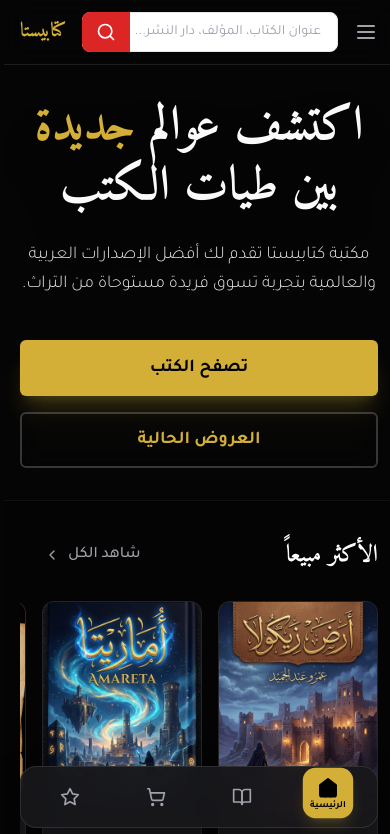
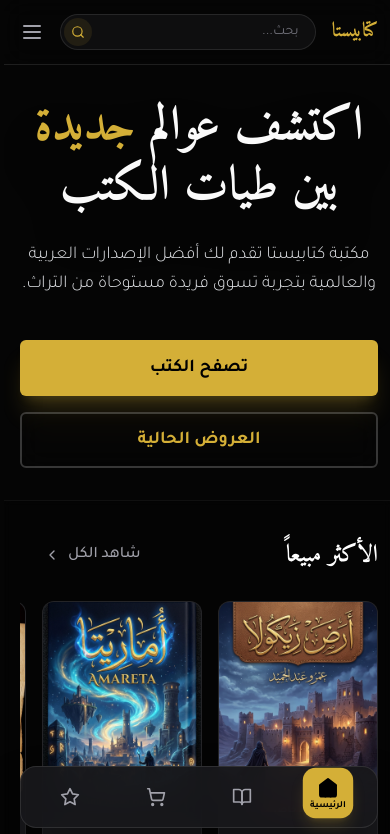
Before and after one commit to Samo-cyber/kitabistav2, a Next.js app: page / in a window 390 px wide. Shown: the top 834 px of the page. Built offline with nearby package versions, Linux system fonts and the light colour scheme.

Commit message:
Update Navbar.tsx

```diff
--- a/src/components/layout/Navbar.tsx
+++ b/src/components/layout/Navbar.tsx
@@ -80,27 +80,21 @@ export function Navbar({ books = [] }: NavbarProps) {
 
     return (
         <>
-            <nav className={cn(
-                "sticky top-0 z-50 w-full border-b border-white/10 bg-background/80 backdrop-blur-md transition-transform duration-300",
-                !isVisible && "-translate-y-full md:translate-y-0"
-            )}>
+            <nav className="sticky top-0 z-50 w-full border-b border-white/10 bg-background/80 backdrop-blur-md">
                 <div className="container mx-auto flex h-16 md:h-20 items-center justify-between px-4 md:px-6 gap-4">
-                    {/* Mobile Menu Button (Right in RTL) */}
-                    <Button
-                        variant="ghost"
-                        size="sm"
-                        className="md:hidden text-zinc-400 hover:text-white p-0 h-auto"
-                        onClick={() => setIsMenuOpen(true)}
-                    >
-                        <Menu className="h-6 w-6" />
-                    </Button>
+                    {/* Logo (Right in RTL) */}
+                    <Link href="/" className="flex items-center gap-2 group shrink-0">
+                        <span className="font-display text-xl md:text-2xl font-bold text-primary group-hover:text-primary-hover transition-colors">
+                            كتابيستا
+                        </span>
+                    </Link>
 
                     {/* Mobile Search Bar (Center) */}
-                    <div className="flex-1 md:hidden relative">
+                    <div className="flex-1 md:hidden relative max-w-[280px] mx-auto">
                         <input
                             type="text"
-                            placeholder="عنوان الكتاب، المؤلف، دار النشر..."
-                            className="w-full h-10 bg-white rounded-lg px-4 pl-12 text-sm text-black placeholder:text-gray-400 focus:outline-none border border-gray-200"
+                            placeholder="بحث..."
+                            className="w-full h-9 bg-zinc-900/50 border border-white/10 rounded-full px-4 pl-10 text-sm text-zinc-200 placeholder:text-zinc-500 focus:outline-none focus:border-primary/50 focus:ring-1 focus:ring-primary/20 transition-all"
                             value={searchQuery}
                             onChange={(e) => setSearchQuery(e.target.value)}
                             onKeyDown={(e) => {
@@ -113,23 +107,26 @@ export function Navbar({ books = [] }: NavbarProps) {
                             }}
                         />
                         <button
-                            className="absolute left-0 top-0 h-10 w-12 bg-red-600 rounded-l-lg flex items-center justify-center text-white hover:bg-red-700 transition-colors"
+                            className="absolute left-1 top-1/2 -translate-y-1/2 h-7 w-7 bg-primary/10 text-primary rounded-full flex items-center justify-center hover:bg-primary hover:text-black transition-all"
                             onClick={() => {
                                 if (searchQuery.trim()) {
                                     window.location.href = `/shop?search=${encodeURIComponent(searchQuery)}`;
                                 }
                             }}
                         >
-                            <Search className="h-5 w-5" />
+                            <Search className="h-3.5 w-3.5" />
                         </button>
                     </div>
 
-                    {/* Logo (Left in RTL) */}
-                    <Link href="/" className="flex items-center gap-2 group shrink-0">
-                        <span className="font-display text-xl md:text-2xl font-bold text-primary group-hover:text-primary-hover transition-colors">
-                            كتابيستا
-                        </span>
-                    </Link>
+                    {/* Mobile Menu Button (Left in RTL) */}
+                    <Button
+                        variant="ghost"
+                        size="sm"
+                        className="md:hidden text-zinc-400 hover:text-white p-0 h-auto"
+                        onClick={() => setIsMenuOpen(true)}
+                    >
+                        <Menu className="h-6 w-6" />
+                    </Button>
 
                     {/* Desktop Navigation */}
                     <div className="hidden md:flex items-center gap-8">
```
